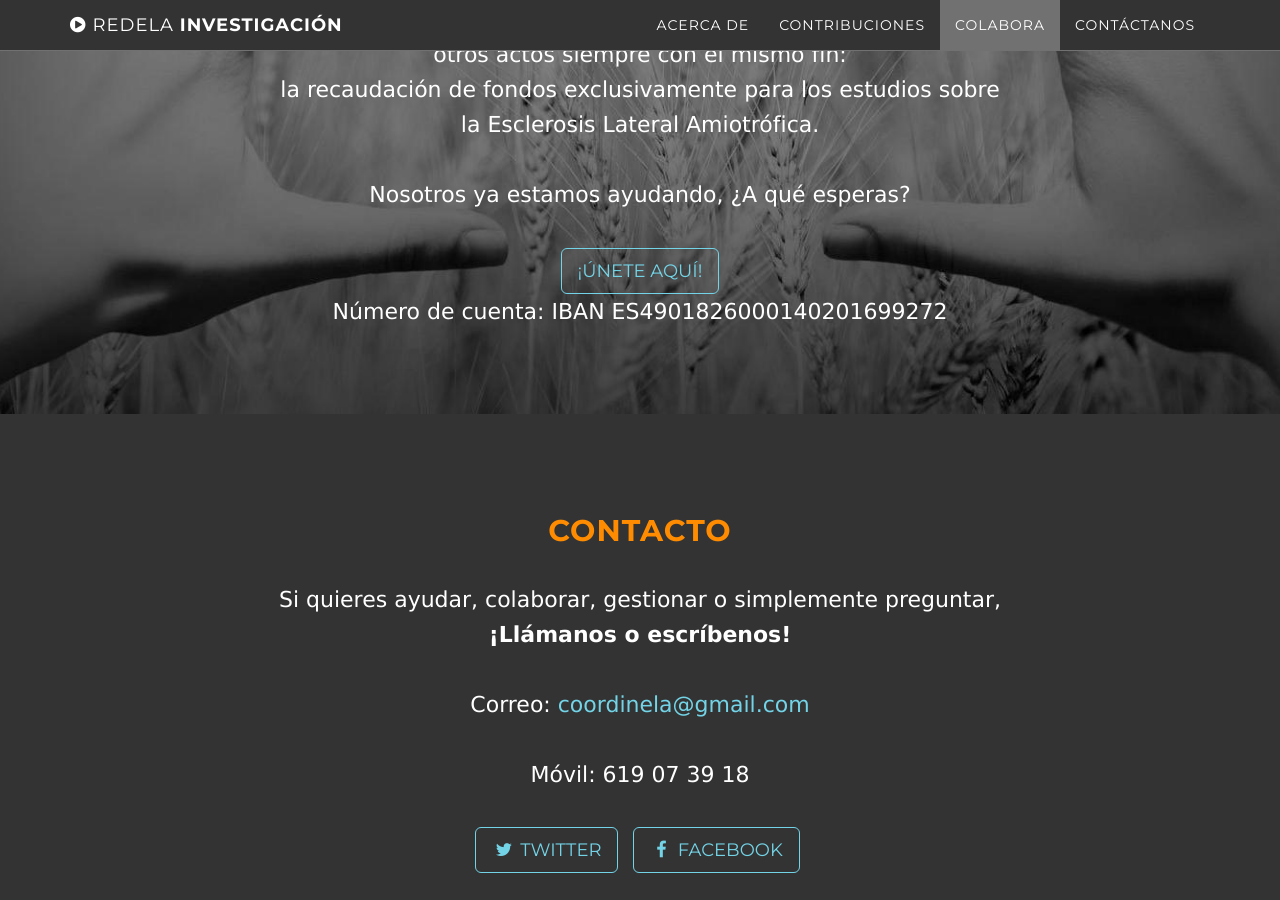
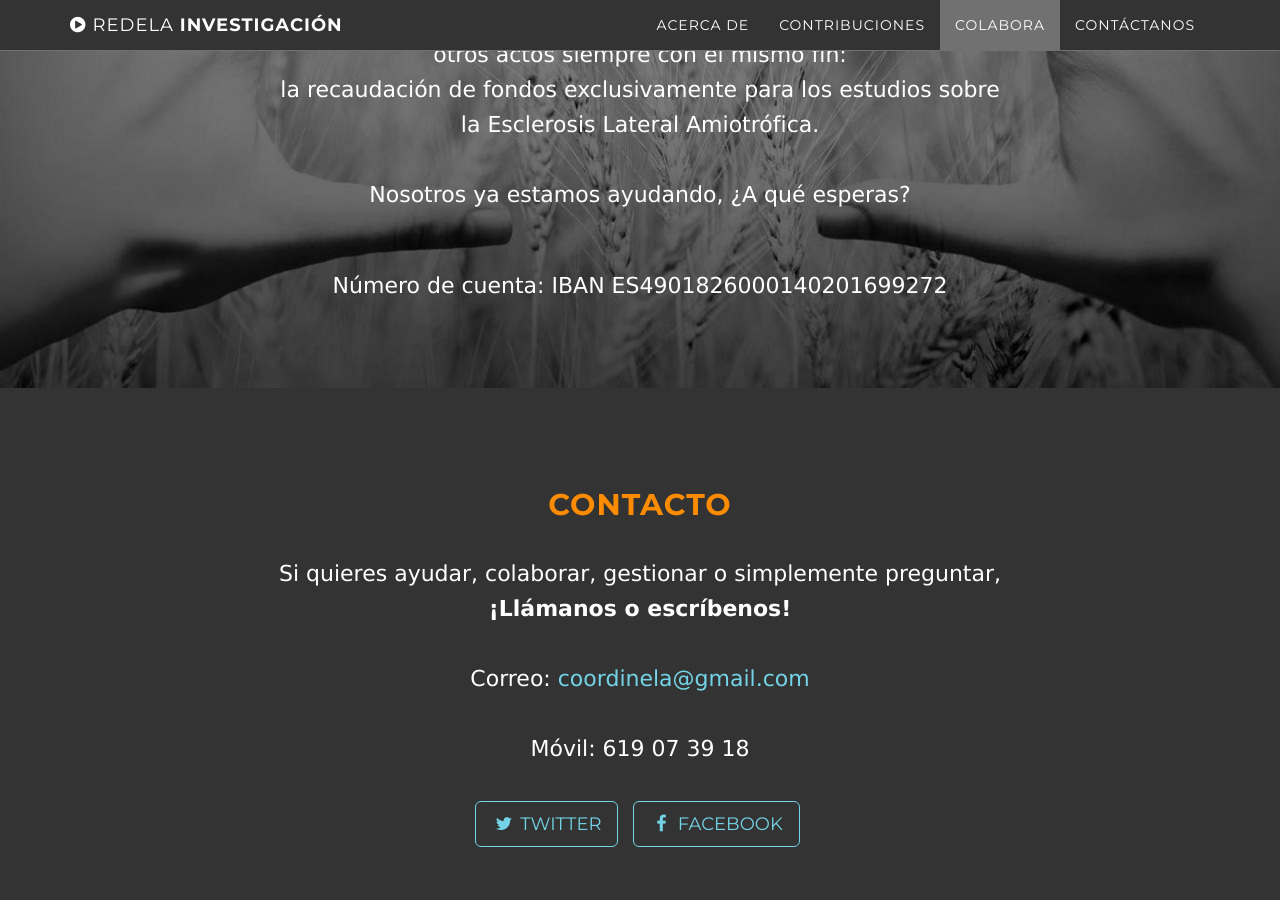
Before and after one commit to redela-investigacion/redela-investigacion-site, a Jekyll site: the page built from index.html, in a window 1280 px wide and 900 px high, scrolled down 3310 px. Built offline with Jekyll 4.4.1, drawn with Linux system fonts in a browser that asks for light colours.

Commit message:
remove link to shop

```diff
--- a/_includes/colabora.html
+++ b/_includes/colabora.html
@@ -11,8 +11,7 @@
 
                      <p>Nosotros ya estamos ayudando, ¿A qué esperas?</p>
 
-
-                    <a href="http://laelaexiste.es/redela/"><btn class="btn btn-default btn-lg"> ¡Únete aquí!</btn></a>
+                    <!-- <btn class="btn btn-default btn-lg"> ¡Únete aquí!</btn></a> -->
                     <br>
                     <p>Número de cuenta: IBAN ES4901826000140201699272</p>
                 </div>
```
